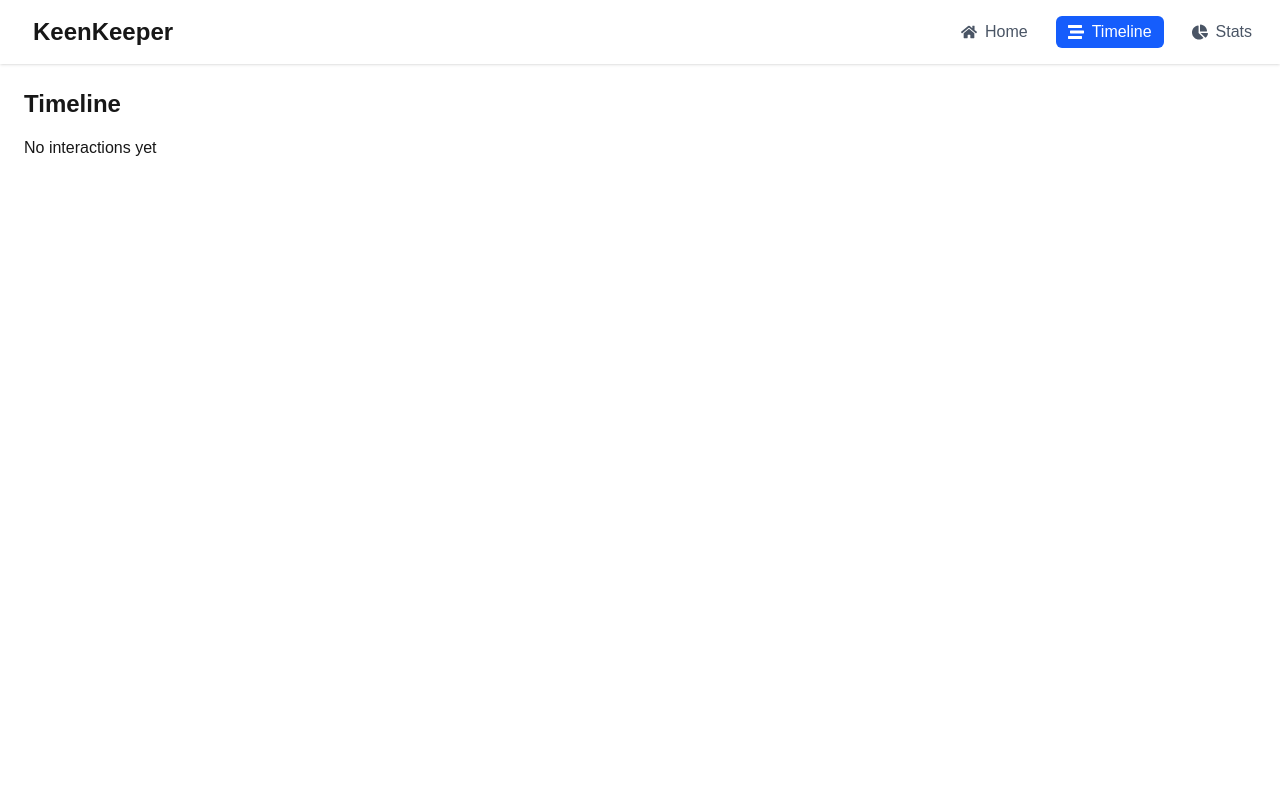
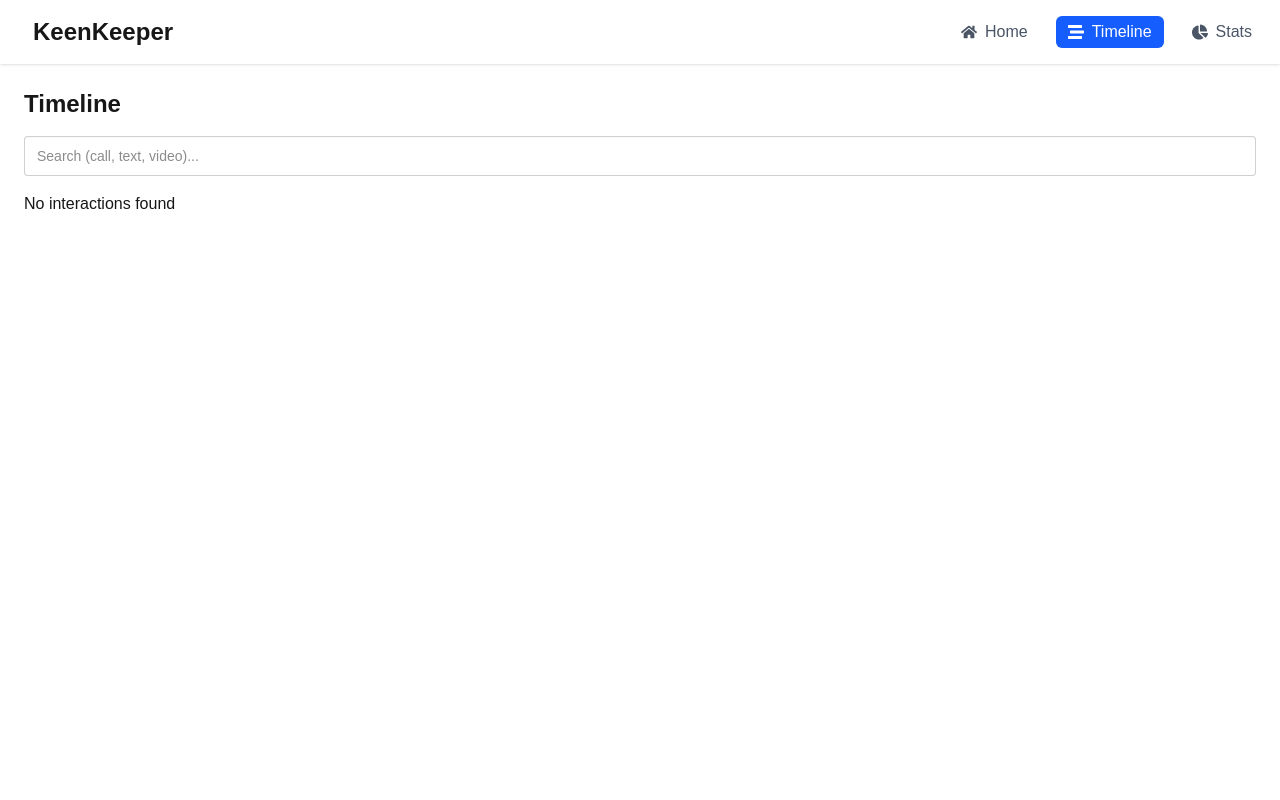
Before and after one commit to ShahidurRahman2/super-keen-keeper, a Next.js app: page /timeline in a window 1280 px wide. Shown: the top 800 px of the page. Built offline with nearby package versions, Linux system fonts and the light colour scheme.

Commit message:
filter added done

```diff
--- a/src/app/friends/[id]/page.js
+++ b/src/app/friends/[id]/page.js
@@ -15,7 +15,8 @@ import { toast } from "react-toastify";
 export default function FriendDetails() {
     const { id } = useParams();
     const { timeline, addTimeline } = useGlobal();
-    const friend = friends.find((f) => f.id == id);
+    // const friend = friends.find((f) => f.id == id);
+    const friend = friends.find((f) => String(f.id) === id);
 
 
 
--- /dev/null
+++ b/src/app/loading.jsx
@@ -0,0 +1,7 @@
+export default function Loading() {
+    return (
+        <div className="h-screen flex justify-center items-center">
+            <span className="loading loading-spinner loading-lg text-blue-500"></span>
+        </div>
+    );
+}
--- /dev/null
+++ b/src/app/not-found.jsx
@@ -0,0 +1,12 @@
+export default function NotFound() {
+    return (
+        <div className="h-screen flex flex-col justify-center items-center text-center">
+            <h1 className="text-5xl font-bold text-red-500">404</h1>
+            <p className="mt-3 text-lg">Page Not Found</p>
+
+            <a href="/" className="btn btn-primary mt-4">
+                Go Home
+            </a>
+        </div>
+    );
+}
--- a/src/app/timeline/page.js
+++ b/src/app/timeline/page.js
@@ -1,26 +1,46 @@
 "use client";
 
 import { useGlobal } from "@/context/GlobalContext";
+import { useState } from "react";
 
 export default function TimelinePage() {
     const { timeline } = useGlobal();
+
+    //  search ar state
+    const [search, setSearch] = useState("");
+
+    // filter ar logic
+    const filteredTimeline = timeline.filter((item) =>
+        item.type.toLowerCase().includes(search.toLowerCase())
+    );
 
     return (
         <div className="p-6">
             <h1 className="text-2xl font-bold mb-4">Timeline</h1>
 
-            {timeline.length === 0 ? (
-                <p>No interactions yet</p>
+            {/*  SEARCH  */}
+            <input
+                type="text"
+                placeholder="Search (call, text, video)..."
+                className="input input-bordered w-full mb-4"
+                value={search}
+                onChange={(e) => setSearch(e.target.value)}
+            />
+
+            {filteredTimeline.length === 0 ? (
+                <p>No interactions found</p>
             ) : (
                 <div className="space-y-3">
-                    {timeline.map((item) => (
+                    {filteredTimeline.map((item) => (
                         <div
                             key={item.id}
                             className="p-4 bg-base-200 rounded flex justify-between"
                         >
                             <div>
                                 <p className="font-bold">{item.title}</p>
-                                <p className="text-sm text-gray-500">{item.date}</p>
+                                <p className="text-sm text-gray-500">
+                                    {item.date}
+                                </p>
                             </div>
 
                             <span className="badge">
```
